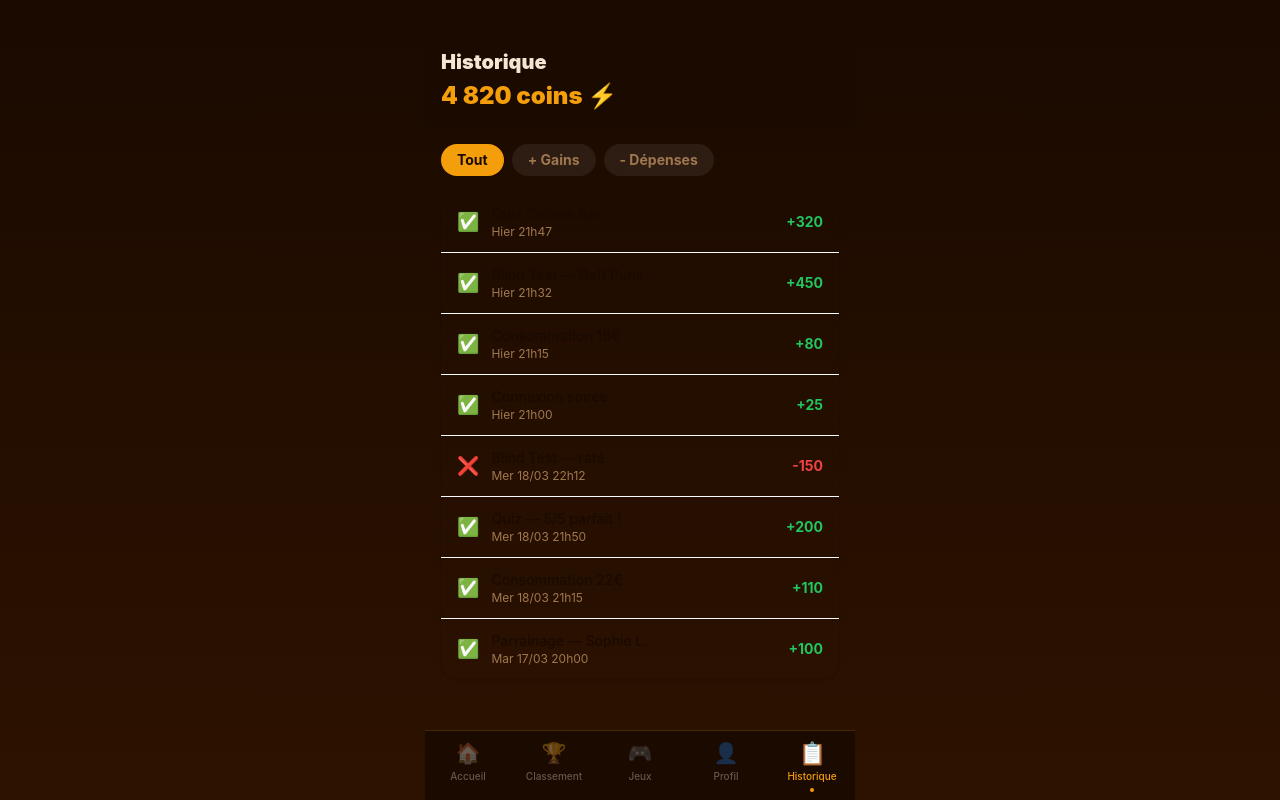
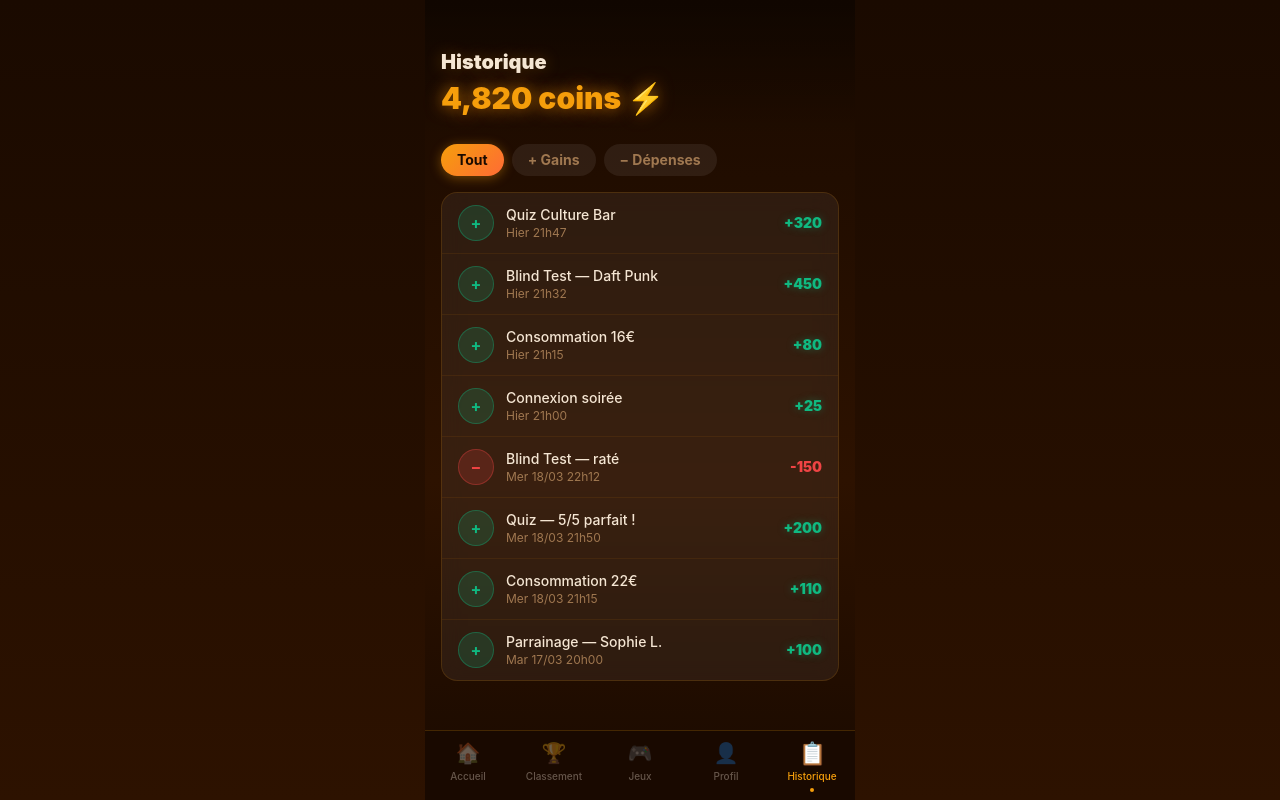
Before and after one commit to jcgoujon35-png/barcoins-client, a Next.js app: page /history in a window 1280 px wide. Built offline with nearby package versions, Linux system fonts and the light colour scheme.

Commit message:
feat: historique redesign + business-rules dans dashboard (multiplicateurs dynamiques, statut calculé)

```diff
--- a/app/dashboard/page.tsx
+++ b/app/dashboard/page.tsx
@@ -2,6 +2,7 @@
 import { useRouter } from 'next/navigation'
 import { useEffect, useState } from 'react'
 import BottomNav from '@/components/BottomNav'
+import { getEffectiveMultiplier, PLAYER_STATUS_THRESHOLDS } from '@/config/business-rules'
 
 const programme = [
   { time: '20h30', label: 'Blind Test années 2000', icon: '🎵' },
@@ -10,18 +11,30 @@ const programme = [
   { time: '22h30', label: 'Grand classement final', icon: '🏆' },
 ]
 
-const produitsVedette = [
-  { icon: '🍺', label: 'Pinte artisanale', prix: '6€', coins: '+40 coins' },
-  { icon: '🥂', label: 'Pitcher pour 2', prix: '14€', coins: '+100 coins' },
-  { icon: '🍕', label: 'Planche charcuterie', prix: '12€', coins: '+80 coins' },
-  { icon: '🍹', label: 'Cocktail du soir', prix: '9€', coins: '+60 coins' },
+// Multiplicateur actif (plan Standard, pas de boost ce soir — TODO: venir de l'API bar)
+const PLAN_ACTIF = 'STANDARD' as const
+const BOOST_ACTIF = false
+const mult = getEffectiveMultiplier(PLAN_ACTIF, BOOST_ACTIF)
+
+// Produits vedette — coins calculés dynamiquement via multiplier
+// Prix en centimes pour éviter les flottants, TODO: venir API bar
+const produitsBase = [
+  { icon: '🍺', label: 'Pinte artisanale', prix: '6€', prixVal: 6 },
+  { icon: '🥂', label: 'Pitcher pour 2',   prix: '14€', prixVal: 14 },
+  { icon: '🍕', label: 'Planche charcuterie', prix: '12€', prixVal: 12 },
+  { icon: '🍹', label: 'Cocktail du soir', prix: '9€', prixVal: 9 },
 ]
+const produitsVedette = produitsBase.map(p => ({
+  ...p,
+  coins: `+${Math.round(p.prixVal * mult)} coins`
+}))
 
+// Paliers — TODO: venir du dashboard gérant via BDD (COINS_PALIERS_DEMO placeholder)
 const paliersCoins = [
-  { conso: '5€', coins: 20, label: 'Soft / café' },
-  { conso: '10€', coins: 50, label: 'Bière / verre' },
-  { conso: '20€', coins: 120, label: 'Cocktail + apéro' },
-  { conso: '50€', coins: 350, label: 'Table complète' },
+  { conso: '5€',  coins: '— TODO', label: 'Soft / café'      },
+  { conso: '10€', coins: '— TODO', label: 'Bière / verre'    },
+  { conso: '20€', coins: '— TODO', label: 'Cocktail + apéro' },
+  { conso: '50€', coins: '— TODO', label: 'Table complète'   },
 ]
 
 const glassCard = { background: 'rgba(255,255,255,0.06)', border: '1px solid rgba(245,158,11,0.15)', backdropFilter: 'blur(10px)', WebkitBackdropFilter: 'blur(10px)' }
@@ -30,6 +43,8 @@ const glassCardSubtle = { background: 'rgba(255,255,255,0.04)', border: '1px sol
 export default function Dashboard() {
   const router = useRouter()
   const [user, setUser] = useState({ name: 'Alexandre M.', initials: 'AM', coins: 1247, status: 'VIP' })
+  // Statut calculé dynamiquement via business-rules
+  const computedStatus = user.coins >= PLAYER_STATUS_THRESHOLDS.LEGEND ? 'LEGEND' : user.coins >= PLAYER_STATUS_THRESHOLDS.VIP ? 'VIP' : 'REGULAR'
 
   useEffect(() => {
     const stored = localStorage.getItem('barcoins_user')
@@ -60,7 +75,7 @@ export default function Dashboard() {
             <div className="text-[#F5E6D3]/40 text-xs mt-0.5">coins ce soir</div>
           </div>
           <div className="text-right">
-            <div className="inline-block px-2 py-0.5 rounded-full text-xs font-bold mb-1" style={{ background: 'rgba(245,158,11,0.2)', color: '#F59E0B', border: '1px solid rgba(245,158,11,0.5)' }}>⭐ {user.status}</div>
+            <div className="inline-block px-2 py-0.5 rounded-full text-xs font-bold mb-1" style={{ background: 'rgba(245,158,11,0.2)', color: '#F59E0B', border: '1px solid rgba(245,158,11,0.5)' }}>⭐ {computedStatus}</div>
             {gapTo1st > 0 ? (
               <div className="text-[#F5E6D3]/50 text-xs">encore <span className="text-[#F5E6D3] font-bold">{gapTo1st}</span> coins pour 🥇</div>
             ) : (
@@ -112,6 +127,15 @@ export default function Dashboard() {
             </div>
           ))}
         </div>
+
+        {/* Badge boost actif */}
+        {BOOST_ACTIF && (
+          <div className="rounded-xl px-4 py-2 flex items-center gap-2 pulse-gold"
+            style={{ background: 'rgba(245,158,11,0.2)', border: '1.5px solid #F59E0B' }}>
+            <span className="text-lg">⚡</span>
+            <span className="font-black text-sm" style={{ color: '#F59E0B' }}>BOOST ×2 ACTIF — Multiplicateur ×{mult}</span>
+          </div>
+        )}
 
         {/* Offre du moment */}
         <div className="rounded-2xl p-4 overflow-hidden relative" style={{ background: 'linear-gradient(135deg, #D97706, #FF6B35)', boxShadow: '0 4px 24px rgba(245,158,11,0.35)' }}>
--- a/app/history/page.tsx
+++ b/app/history/page.tsx
@@ -3,53 +3,87 @@ import { useState } from 'react'
 import BottomNav from '@/components/BottomNav'
 
 const transactions = [
-  { icon: '✅', label: 'Quiz Culture Bar', coins: '+320', time: 'Hier 21h47', plus: true },
-  { icon: '✅', label: 'Blind Test — Daft Punk', coins: '+450', time: 'Hier 21h32', plus: true },
-  { icon: '✅', label: 'Consommation 16€', coins: '+80', time: 'Hier 21h15', plus: true },
-  { icon: '✅', label: 'Connexion soirée', coins: '+25', time: 'Hier 21h00', plus: true },
-  { icon: '❌', label: 'Blind Test — raté', coins: '-150', time: 'Mer 18/03 22h12', plus: false },
-  { icon: '✅', label: 'Quiz — 5/5 parfait !', coins: '+200', time: 'Mer 18/03 21h50', plus: true },
-  { icon: '✅', label: 'Consommation 22€', coins: '+110', time: 'Mer 18/03 21h15', plus: true },
-  { icon: '✅', label: 'Parrainage — Sophie L.', coins: '+100', time: 'Mar 17/03 20h00', plus: true },
+  { label: 'Quiz Culture Bar',         coins: '+320', time: 'Hier 21h47',        plus: true  },
+  { label: 'Blind Test — Daft Punk',   coins: '+450', time: 'Hier 21h32',        plus: true  },
+  { label: 'Consommation 16€',         coins: '+80',  time: 'Hier 21h15',        plus: true  },
+  { label: 'Connexion soirée',         coins: '+25',  time: 'Hier 21h00',        plus: true  },
+  { label: 'Blind Test — raté',        coins: '-150', time: 'Mer 18/03 22h12',   plus: false },
+  { label: 'Quiz — 5/5 parfait !',     coins: '+200', time: 'Mer 18/03 21h50',   plus: true  },
+  { label: 'Consommation 22€',         coins: '+110', time: 'Mer 18/03 21h15',   plus: true  },
+  { label: 'Parrainage — Sophie L.',   coins: '+100', time: 'Mar 17/03 20h00',   plus: true  },
 ]
 
 type Filter = 'all' | 'plus' | 'minus'
 
+const glassCard = {
+  background: 'rgba(255,255,255,0.06)',
+  border: '1px solid rgba(245,158,11,0.15)',
+  backdropFilter: 'blur(10px)',
+  WebkitBackdropFilter: 'blur(10px)',
+}
+
 export default function History() {
   const [filter, setFilter] = useState<Filter>('all')
-  const filtered = transactions.filter(t => filter === 'all' || (filter === 'plus' ? t.plus : !t.plus))
+  const filtered = transactions.filter(t =>
+    filter === 'all' || (filter === 'plus' ? t.plus : !t.plus)
+  )
+
+  const totalCoins = 4820
 
   return (
-    <div className="min-h-dvh pb-20" style={{background:'linear-gradient(180deg,#1a0a00,#2d1200)'}}>
-      <div className="px-4 pt-12 pb-4" style={{background:'#1a0a00'}}>
-        <h1 className="text-[#F5E6D3] text-xl font-black">Historique</h1>
-        <div className="text-2xl font-black mt-1" style={{color:'#F59E0B'}}>4 820 coins ⚡</div>
+    <div className="min-h-dvh pb-20" style={{ background: 'linear-gradient(180deg, #1a0a00 0%, #2d1200 60%, #1a0a00 100%)' }}>
+      {/* Header */}
+      <div className="px-4 pt-12 pb-5" style={{ background: 'linear-gradient(180deg, rgba(0,0,0,0.4) 0%, transparent 100%)' }}>
+        <h1 className="text-xl font-black slide-up" style={{ color: '#F5E6D3', textShadow: '0 0 16px rgba(245,158,11,0.3)' }}>
+          Historique
+        </h1>
+        <div className="text-3xl font-black mt-1 glow-pulse" style={{ color: '#F59E0B' }}>
+          {totalCoins.toLocaleString()} coins ⚡
+        </div>
       </div>
 
-      <div className="px-4 pt-4">
+      <div className="px-4 pt-2">
+        {/* Filtres */}
         <div className="flex gap-2 mb-4">
-          {(['all','plus','minus'] as Filter[]).map(f => (
+          {(['all', 'plus', 'minus'] as Filter[]).map(f => (
             <button key={f} onClick={() => setFilter(f)}
               className="px-4 py-1.5 rounded-full text-sm font-bold transition-all"
-              style={filter === f ? {background:'#F59E0B',color:'#1a0a00'} : {background:'rgba(255,255,255,0.07)',color:'#A07850'}}>
-              {f === 'all' ? 'Tout' : f === 'plus' ? '+ Gains' : '- Dépenses'}
+              style={filter === f
+                ? { background: 'linear-gradient(135deg, #F59E0B, #FF6B35)', color: '#1a0a00', boxShadow: '0 2px 12px rgba(245,158,11,0.4)' }
+                : { background: 'rgba(255,255,255,0.07)', color: '#A07850' }
+              }>
+              {f === 'all' ? 'Tout' : f === 'plus' ? '+ Gains' : '− Dépenses'}
             </button>
           ))}
         </div>
 
-        <div className="rounded-2xl shadow-sm overflow-hidden">
+        {/* Liste transactions */}
+        <div className="rounded-2xl overflow-hidden" style={glassCard}>
           {filtered.map((t, i) => (
-            <div key={i} className="flex items-center gap-3 px-4 py-3 border-b border-gray-50 last:border-0">
-              <span className="text-lg">{t.icon}</span>
-              <div className="flex-1">
-                <div className="text-sm font-medium" style={{color:'#1a0a00'}}>{t.label}</div>
+            <div key={i} className="flex items-center gap-3 px-4 py-3 border-b last:border-0"
+              style={{ borderColor: 'rgba(245,158,11,0.08)' }}>
+              {/* Icône cercle selon brief 1.6 */}
+              <div className="w-9 h-9 rounded-full flex items-center justify-center flex-shrink-0 font-bold text-base"
+                style={{
+                  background: t.plus ? 'rgba(16,185,129,0.18)' : 'rgba(239,68,68,0.18)',
+                  color: t.plus ? '#10B981' : '#ef4444',
+                  border: `1px solid ${t.plus ? 'rgba(16,185,129,0.35)' : 'rgba(239,68,68,0.35)'}`,
+                }}>
+                {t.plus ? '+' : '−'}
+              </div>
+              <div className="flex-1 min-w-0">
+                <div className="text-sm font-medium truncate" style={{ color: '#F5E6D3' }}>{t.label}</div>
                 <div className="text-xs text-[#A07850]">{t.time}</div>
               </div>
-              <span className="font-bold text-sm" style={{color: t.plus ? '#22c55e' : '#ef4444'}}>{t.coins}</span>
+              <span className="font-black text-sm flex-shrink-0"
+                style={{ color: t.plus ? '#10B981' : '#ef4444', textShadow: t.plus ? '0 0 8px rgba(16,185,129,0.4)' : 'none' }}>
+                {t.coins}
+              </span>
             </div>
           ))}
         </div>
       </div>
+
       <BottomNav active="history" />
     </div>
   )
```
